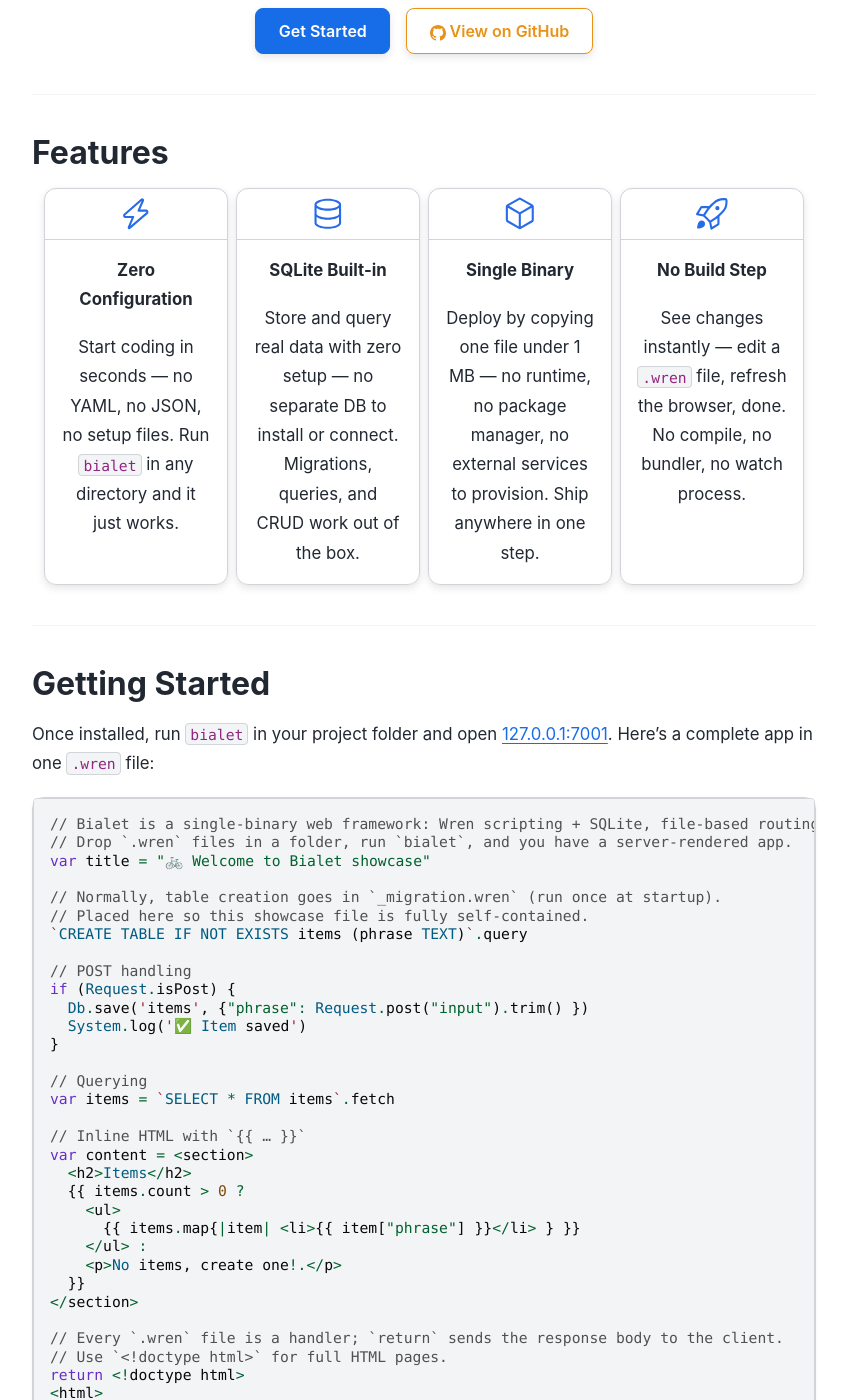
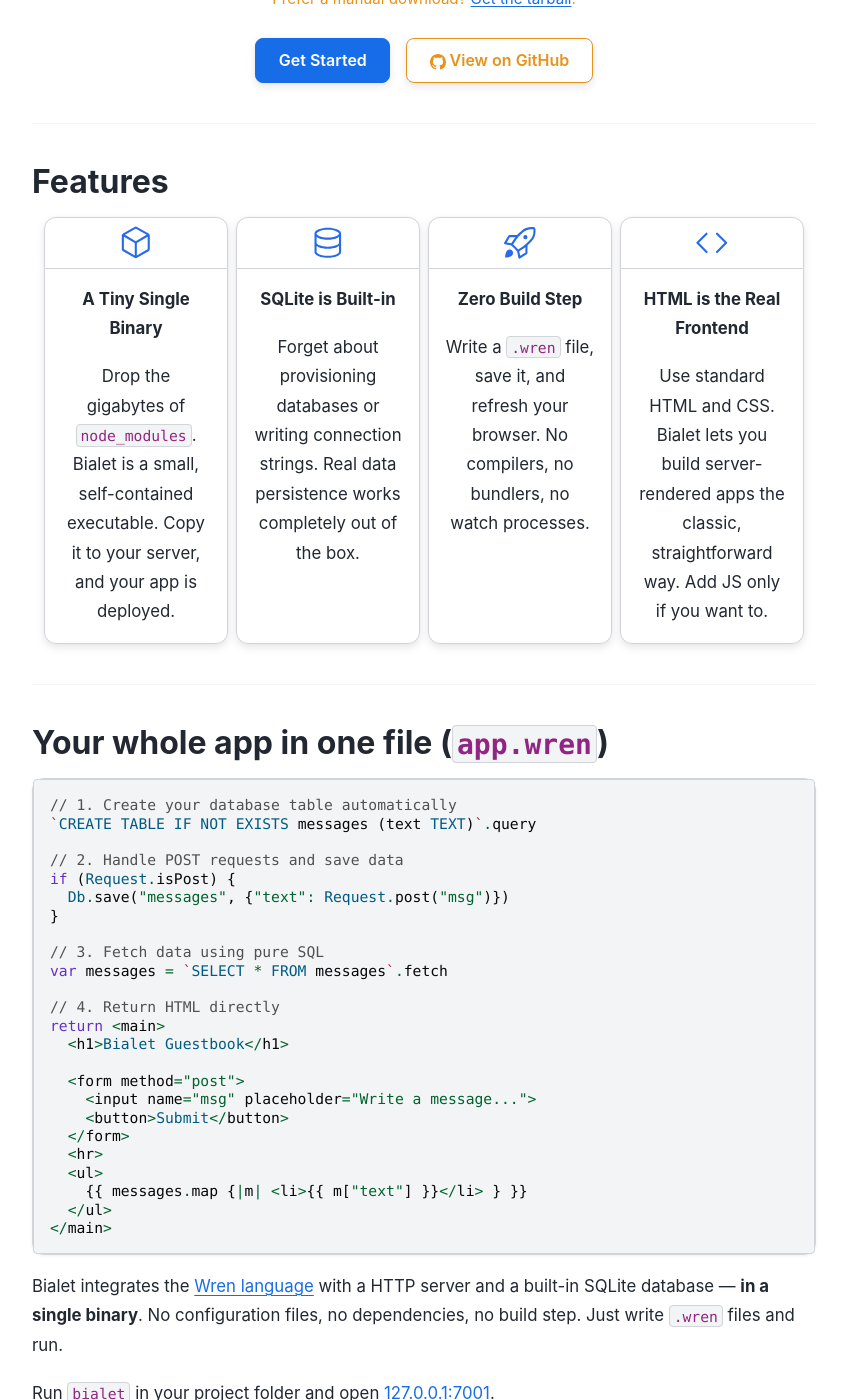
Before and after one commit to bialet/bialet, a Sphinx documentation site: the page built from docs/index.rst, in a window 1280 px wide and 1400 px high, scrolled down 611 px. Shown: the whole window, without its empty margins (216-1063 px from the left). Built offline with Sphinx 7.4.7 and the Sphinx Book theme 1.1.4, drawn with Linux system fonts in a browser that asks for light colours; some of the changed text lies outside the part shown.

Commit message:
docs: refactor landing page with bicycle metaphor, OS-aware download, manifesto

```diff
--- a/docs/index.rst
+++ b/docs/index.rst
@@ -2,22 +2,21 @@
 ======
 
 .. meta::
-    :description: Bialet is a full-stack web framework made to enhance HTML with a native integration to a persistent database
+    :description: Bialet is a web framework that fits in a tiny binary: Wren scripting, HTTP server, and SQLite — all in one file.
 
 .. raw:: html
 
    <div style="text-align: center; margin: 2em 0 1em 0">
        <img src="_static/logo.png" alt="Bialet" style="width: 140px; margin-bottom: 0.5em" />
        <h1 style="font-size: 2.5em; font-weight: 700; margin: 0 0 0.25em 0">
-           Web apps from HTML and SQL. Nothing else.
+           Web development became a spaceship. Bialet is a bicycle. 🚲
        </h1>
-       <p style="font-size: 1.15em; color: var(--sd-color-secondary); max-width: 32em; margin: 0 auto 1.25em auto">
-           One binary under 1 MB with a built-in database. No build step, no
-           dependencies, no config — <strong>write a file, refresh the browser.</strong>
+       <p style="font-size: 1.15em; color: var(--sd-color-secondary); max-width: 34em; margin: 0 auto 1.25em auto">
+           Build data-driven web apps from a single file. No NPM, no YAML,
+           no separate database servers. Just a <strong>tiny binary</strong> with
+           a built-in HTTP server, Wren scripting, and SQLite.
        </p>
    </div>
-
-Install Bialet with a single command — macOS ARM, Ubuntu x86_64, or Ubuntu ARM:
 
 .. code-block:: shell
 
@@ -25,7 +24,41 @@
 
 .. raw:: html
 
-   <div style="text-align: center; margin: 1.5em 0 2em 0">
+   <div id="bialet-download" style="text-align: center; margin: 0.5em 0 1.5em 0">
+     <p id="download-platform-unix" style="display: none; margin: 0; font-size: 0.9em; color: var(--sd-color-secondary)">
+       Prefer a manual download? <a href="https://github.com/bialet/bialet/releases">Get the tarball</a>.
+     </p>
+     <p id="download-platform-win" style="display: none; margin: 0">
+       <a class="sd-sphinx-override sd-btn sd-text-wrap sd-btn-primary sd-shadow-sm" href="https://github.com/bialet/bialet/releases/latest" style="font-size: 1.05em; padding: 0.55em 1.5em">
+         Download for Windows (.zip)
+       </a>
+       <span style="display: block; margin-top: 0.3em; font-size: 0.85em; color: var(--sd-color-secondary)">
+         Zero installation required. Just extract and run.
+       </span>
+     </p>
+     <p id="download-platform-other" style="display: block; margin: 0; font-size: 0.9em; color: var(--sd-color-secondary)">
+       macOS ARM &bull; Ubuntu x86_64 &bull; Ubuntu ARM
+       &bull; <a href="installation.html">Other platforms</a>
+     </p>
+   </div>
+   <script>
+     (function() {
+       var unix = document.getElementById('download-platform-unix');
+       var win = document.getElementById('download-platform-win');
+       var other = document.getElementById('download-platform-other');
+       if (!unix || !win || !other) return;
+       var ua = navigator.userAgent || '';
+       if (/windows/i.test(ua)) {
+         win.style.display = 'block';
+         other.style.display = 'none';
+       } else if (/linux|mac/i.test(ua)) {
+         unix.style.display = 'block';
+         other.style.display = 'none';
+       }
+     })();
+   </script>
+
+   <div style="text-align: center; margin: 1.5em 0 1.5em 0">
      <a class="sd-sphinx-override sd-btn sd-text-wrap sd-btn-primary sd-shadow-sm" href="getting-started/index.html" style="margin: 0 0.35em">Get Started</a>
      <a class="sd-sphinx-override sd-btn sd-text-wrap sd-btn-outline-secondary sd-shadow-sm" href="https://github.com/bialet/bialet" style="margin: 0 0.35em">
        <svg version="1.1" width="1em" height="1em" class="sd-octicon sd-octicon-mark-github" viewBox="0 0 16 16" aria-hidden="true"><path fill-rule="evenodd" d="M8 0C3.58 0 0 3.58 0 8c0 3.54 2.29 6.53 5.47 7.59.4.07.55-.17.55-.38 0-.19-.01-.82-.01-1.49-2.01.37-2.53-.49-2.69-.94-.09-.23-.48-.94-.82-1.13-.28-.15-.68-.52-.01-.53.63-.01 1.08.58 1.23.82.72 1.21 1.87.87 2.33.66.07-.52.28-.87.51-1.07-1.78-.2-3.64-.89-3.64-3.95 0-.87.31-1.59.82-2.15-.08-.2-.36-1.02.08-2.12 0 0 .67-.21 2.2.82.64-.18 1.32-.27 2-.27.68 0 1.36.09 2 .27 1.53-1.04 2.2-.82 2.2-.82.44 1.1.16 1.92.08 2.12.51.56.82 1.27.82 2.15 0 3.07-1.87 3.75-3.65 3.95.29.25.54.73.54 1.48 0 1.07-.01 1.93-.01 2.2 0 .21.15.46.55.38A8.013 8.013 0 0016 8c0-4.42-3.58-8-8-8z"></path></svg>
@@ -45,12 +78,13 @@
       :text-align: center
       :shadow: sm
 
-      :octicon:`zap;2em;sd-text-info`
+      :octicon:`package;2em;sd-text-info`
       ^^^
-      **Zero Configuration**
+      **A Tiny Single Binary**
 
-      Start coding in seconds — no YAML, no JSON, no setup files. Run
-      ``bialet`` in any directory and it just works.
+      Drop the gigabytes of ``node_modules``. Bialet is a small,
+      self-contained executable. Copy it to your server, and your app
+      is deployed.
 
    .. grid-item-card::
       :text-align: center
@@ -58,21 +92,10 @@
 
       :octicon:`database;2em;sd-text-info`
       ^^^
-      **SQLite Built-in**
+      **SQLite is Built-in**
 
-      Store and query real data with zero setup — no separate DB to install
-      or connect. Migrations, queries, and CRUD work out of the box.
-
-   .. grid-item-card::
-      :text-align: center
-      :shadow: sm
-
-      :octicon:`package;2em;sd-text-info`
-      ^^^
-      **Single Binary**
-
-      Deploy by copying one file under 1 MB — no runtime, no package manager,
-      no external services to provision. Ship anywhere in one step.
+      Forget about provisioning databases or writing connection strings.
+      Real data persistence works completely out of the box.
 
    .. grid-item-card::
       :text-align: center
@@ -80,76 +103,83 @@
 
       :octicon:`rocket;2em;sd-text-info`
       ^^^
-      **No Build Step**
+      **Zero Build Step**
 
-      See changes instantly — edit a ``.wren`` file, refresh the browser,
-      done. No compile, no bundler, no watch process.
+      Write a ``.wren`` file, save it, and refresh your browser.
+      No compilers, no bundlers, no watch processes.
+
+   .. grid-item-card::
+      :text-align: center
+      :shadow: sm
+
+      :octicon:`code;2em;sd-text-info`
+      ^^^
+      **HTML is the Real Frontend**
+
+      Use standard HTML and CSS. Bialet lets you build server-rendered
+      apps the classic, straightforward way. Add JS only if you want to.
 
 ----
 
-Getting Started
-===============
-
-Once installed, run ``bialet`` in your project folder and open `127.0.0.1:7001 <http://127.0.0.1:7001>`_. Here's a complete app in one ``.wren`` file:
+Your whole app in one file (``app.wren``)
+=========================================
 
 .. code-block:: wren
 
-  // Bialet is a single-binary web framework: Wren scripting + SQLite, file-based routing.
-  // Drop `.wren` files in a folder, run `bialet`, and you have a server-rendered app.
-  var title = "🚲 Welcome to Bialet showcase"
+   // 1. Create your database table automatically
+   `CREATE TABLE IF NOT EXISTS messages (text TEXT)`.query
 
-  // Normally, table creation goes in `_migration.wren` (run once at startup).
-  // Placed here so this showcase file is fully self-contained.
-  `CREATE TABLE IF NOT EXISTS items (phrase TEXT)`.query
+   // 2. Handle POST requests and save data
+   if (Request.isPost) {
+     Db.save("messages", {"text": Request.post("msg")})
+   }
 
-  // POST handling
-  if (Request.isPost) {
-    Db.save('items', {"phrase": Request.post("input").trim() })
-    System.log('✅ Item saved')
-  }
+   // 3. Fetch data using pure SQL
+   var messages = `SELECT * FROM messages`.fetch
 
-  // Querying
-  var items = `SELECT * FROM items`.fetch
+   // 4. Return HTML directly
+   return <main>
+     <h1>Bialet Guestbook</h1>
 
-  // Inline HTML with `{{ … }}`
-  var content = <section>
-    <h2>Items</h2>
-    {{ items.count > 0 ?
-      <ul>
-        {{ items.map{|item| <li>{{ item["phrase"] }}</li> } }}
-      </ul> :
-      <p>No items, create one!.</p>
-    }}
-  </section>
+     <form method="post">
+       <input name="msg" placeholder="Write a message...">
+       <button>Submit</button>
+     </form>
+     <hr>
+     <ul>
+       {{ messages.map {|m| <li>{{ m["text"] }}</li> } }}
+     </ul>
+   </main>
 
-  // Every `.wren` file is a handler; `return` sends the response body to the client.
-  // Use `<!doctype html>` for full HTML pages.
-  return <!doctype html>
-  <html>
-    <head>
-      <title>{{ title }}</title>
-      <meta charset="utf-8">
-      <meta name="viewport" content="width=device-width, initial-scale=1">
-      <link rel="stylesheet" href="https://cdn.jsdelivr.net/npm/@picocss/pico@2/css/pico.fluid.classless.min.css">
-    </head>
-    <body>
-      <main>
-        <h1>{{ title }}</h1>
-        <form method="post">
-          <input name="input" placeholder="Write some text..">
-          <input type="submit" value="Add new item">
-        </form>
-        <hr>
-        {{ content }}
-      </main>
-      <footer>Made with <a href="https://bialet.dev">Bialet</a></footer>
-    </body>
-  </html>
-
-Bialet integrates the object-oriented `Wren language <https://wren.io/>`_ with
+Bialet integrates the `Wren language <https://wren.io/>`_ with
 a HTTP server and a built-in SQLite database — **in a single binary**.
 No configuration files, no dependencies, no build step. Just write ``.wren``
 files and run.
+
+Run ``bialet`` in your project folder and open `127.0.0.1:7001 <http://127.0.0.1:7001>`_.
+
+----
+
+The Bialet Manifesto — Ride Light 🚲
+====================================
+
+.. admonition:: Ride Light
+   :class: tip
+
+   1. **Simplicity is a superpower.** Every line of tooling you don't write
+      is a line of your app that ships faster.
+
+   2. **Standards, not frameworks.** HTML, SQL, and HTTP have outlived every
+      framework. Master them and your knowledge stays relevant.
+
+   3. **One file to deploy.** No containers, no orchestration, no
+      ``docker-compose.yml``. Copy the binary — that's it.
+
+   4. **Batteries included.** Server, database, templating — all in one
+      binary under 1 MB. No external services to provision.
+
+   5. **Ride light.** Complexity is a choice. Choose less, and you'll go
+      further than you think.
 
 ----
 
@@ -165,10 +195,10 @@
 
       :octicon:`beaker;2em;sd-text-warning`
       ^^^
-      **Prototyping & Internal Tools**
+      **Internal Tools & Dashboards**
 
-      Spin up a data-driven dashboard or admin panel in minutes. Bialet's
-      all-in-one design means zero infrastructure overhead.
+      Spin up a data-driven admin panel in minutes with zero
+      infrastructure overhead.
 
    .. grid-item-card::
       :text-align: center
@@ -176,10 +206,10 @@
 
       :octicon:`mortar-board;2em;sd-text-warning`
       ^^^
-      **Learning Web Development**
+      **Learning & Teaching**
 
-      Focus on HTML, SQL, and basic logic — not webpack configs, package
-      managers, or ORM abstractions.
+      Focus on HTML, SQL, and core logic. Skip the webpack configs
+      and ORM abstractions.
 
    .. grid-item-card::
       :text-align: center
@@ -187,17 +217,17 @@
 
       :octicon:`heart;2em;sd-text-warning`
       ^^^
-      **Developers Who Value Simplicity**
+      **Lovers of Simplicity**
 
-      If you prefer a single tool that does one thing well over a dozen
-      micro-libraries, Bialet is for you.
+      If you prefer one tool that does its job perfectly over a chaotic
+      stack of micro-libraries, hop on.
 
 ----
 
 .. raw:: html
 
    <div style="text-align: center; margin: 1.5em 0">
-     <a class="sd-sphinx-override sd-btn sd-text-wrap sd-btn-primary sd-shadow-sm" href="getting-started/index.html" style="margin: 0 0.35em">📖 Documentation</a>
+     <a class="sd-sphinx-override sd-btn sd-text-wrap sd-btn-primary sd-shadow-sm" href="getting-started/index.html" style="margin: 0 0.35em">Documentation</a>
      <a class="sd-sphinx-override sd-btn sd-text-wrap sd-btn-outline-secondary" href="installation.html" style="margin: 0 0.35em">All Install Options</a>
    </div>
 
```
